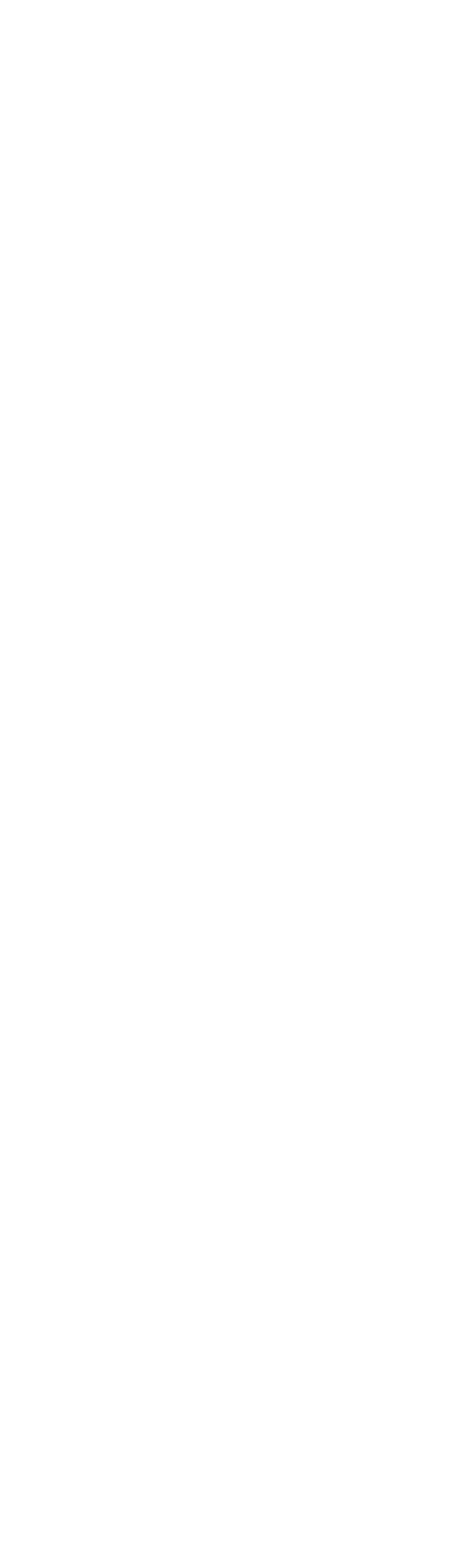
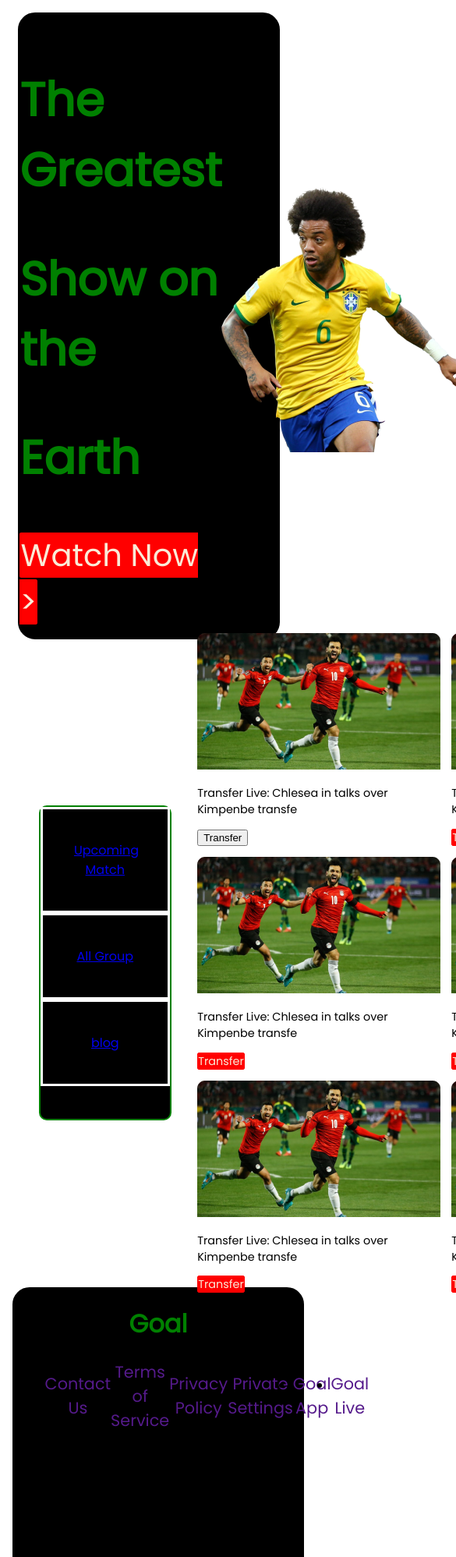
Before and after one commit to FardinRND9999/world-cup-a2, a plain HTML site: page index.html in a window 390 px wide. Shown: the top 1997 px of the page at 78% size, 585 px wide, since content can reach past the window. Before the commit the page ends 844 px from the top, so only its background shows below. Drawn offline with Linux system fonts and the light colour scheme.

Commit message:
fourth commit

```diff
--- a/index.html
+++ b/index.html
@@ -4,9 +4,117 @@
           <meta charset="UTF-8">
           <meta http-equiv="X-UA-Compatible" content="IE=edge">
           <meta name="viewport" content="width=device-width, initial-scale=1.0">
-          <title>Document</title>
+          <title>World Cup</title>
+          <link rel="preconnect" href="https://fonts.googleapis.com">
+<link rel="preconnect" href="https://fonts.gstatic.com" crossorigin>
+<link href="https://fonts.googleapis.com/css2?family=Poppins&display=swap" rel="stylesheet">
+          <link rel="stylesheet" href="style.css">
 </head>
 <body>
+          <section id="container">
+
+                    <div>
+                              <h1>The Greatest</h1>
+                              <h1>Show on the</h1>
+                              <h1>Earth</h1>
+                              <a id="navbar4" href="">Watch Now    ></a>
+
+                    </div>
+                    <div><img src="assets/Banner Image.png" alt="">
+          </div>
+
+   </section>
+
+<section id="container1">
+          <div class="navbar">
+
+            <div class="button"><a  href="flag.html">Upcoming Match</a></div>
+            <div class="button" ><a href="index.html">All Group</a></div>
+            <div class="button" ><a href="index.html">blog </a></li></div>
+
+
+
+
+
+
+
+
+
+          </div>
+
+          <div class="parent-grid">
+                    <div class="child-grid"><img src="assets/Blog Image.png " alt="">
+                      <p>Transfer Live: Chlesea in talks
+                        over Kimpenbe transfe</p>
+                     <button>Transfer</button>
+                  </div>
+                    <div class="child-grid"><img src="assets/Blog Image.png" alt="">
+                      <p>Transfer Live: Chlesea in talks
+                        over Kimpenbe transfe</p>
+                            <a  id="navbar4" href="">Transfer</a>
+                  </div>
+                    <div class="child-grid"><img src="assets/Blog Image.png" alt="">
+                      <p>Transfer Live: Chlesea in talks
+                        over Kimpenbe transfe</p>
+                            <a  id="navbar4"href="">Transfer</a>
+                  </div>
+                    <div class="child-grid"><img src="assets/Blog Image.png" alt="">
+                      <p>Transfer Live: Chlesea in talks
+                        over Kimpenbe transfe</p>
+                            <a id="navbar4" href="">Transfer</a>
+                  </div>
+                    <div class="child-grid"><img src="assets/Blog Image.png" alt="">
+                      <p>Transfer Live: Chlesea in talks
+                        over Kimpenbe transfe</p>
+                            <a id="navbar4" href="">Transfer</a>
+                  </div>
+                    <div class="child-grid"><img src="assets/Blog Image.png" alt="">
+                      <p>Transfer Live: Chlesea in talks
+                        over Kimpenbe transfe</p>
+                            <a id="navbar4" href="">Transfer</a>
+                  </div>
+                    <div class="child-grid"><img src="assets/Blog Image.png" alt="">
+                      <p>Transfer Live: Chlesea in talks
+                        over Kimpenbe transfe</p>
+                            <a id="navbar4" href="">Transfer</a>
+                  </div>
+                    <div class="child-grid"><img src="assets/Blog Image.png" alt="">
+                      <p>Transfer Live: Chlesea in talks
+                        over Kimpenbe transfe</p>
+                            <a id="navbar4" href="">Transfer</a>
+                  </div>
+                    <div class="child-grid"><img src="assets/Blog Image.png" alt="">
+                      <p>Transfer Live: Chlesea in talks
+                        over Kimpenbe transfe</p>
+                            <a id="navbar4" href="">Transfer</a>
+                  </div>
+                  </div>
+
+
+
+
+
+
+
+</section>
+
+
+   <footer id="container2">
+<h1>Goal</h1>
+
+
+<nav class="nav">
+  <ul>
+    <li><a href="">Contact Us</a></li>
+    <li><a href="">Terms of Service</a></li>
+    <li><a href="">Privacy Policy</a></li>
+    <li><a href="">Private Settings</a></li>
+    <li><a href="">Goal App</a></li>
+    <li><a href="">Goal Live</a></li>
+
+  </ul>
+</nav>
+   </footer>
 
 </body>
 </html>
--- a/style.css
+++ b/style.css
@@ -0,0 +1,137 @@
+body{
+          font-family: 'Poppins', sans-serif;
+          max-width: 2240px;
+          margin: auto;
+
+
+
+
+          }
+
+
+
+
+
+
+          #container{
+          display: flex;
+          border:2px solid black;
+          border-radius: 22px;
+          background-color: black;
+          width: 85%;
+          justify-content: center;
+          justify-content: space-evenly;
+          align-items: center;
+          margin-top: 4%;
+          margin-left: 6%;
+          height: 800px;
+          font-size: 2.5em;
+
+          }
+          h1{
+                    color:green;
+
+          }
+          #navbar4{
+                    border: 1px solid red;
+                    border-radius: 3px;
+                    background-color: red;
+                    color: antiquewhite;
+                    text-decoration: none;
+                    width: 100px;
+          }
+          p{
+                    color:aliceblue;
+          }
+          #container1{
+
+                    display: flex;
+
+
+                    width: 85%;
+                    justify-content: center;
+                    justify-content: space-evenly;
+                    align-items: center;
+                    margin-top: 4%;
+                    margin-left: 6%;
+                    height: 800px;
+
+          }
+          .navbar{
+                    border: 2px solid green;
+                    border-radius: 10px;
+                    background-color: black;
+                    width: 50%;
+                    height: 50%;
+                    margin: 8%;
+
+
+
+
+
+          }
+          .button{
+                    border: 3px solid white;
+                    justify-content: center;
+                    align-items: center;
+                    text-align: center;
+                    text-decoration: none;
+                    padding: 40px;
+          }
+
+          .parent-grid{
+                    display: grid;
+                    grid-template-columns: repeat(3,1fr);
+
+          }
+          @media screen and(max-width:576px) {
+                    .parent-grid{
+                              flex-direction: column;
+                    }
+
+          }
+          @media screen and(min-width:577px) and(max-width:1000px) {
+                    .parent-grid{
+                              grid-template-columns: repeat(2,1fr);
+                    }
+          }
+          .child-grid{
+
+                    border-radius: 10px;
+                    font-size: 0.9em;
+                    padding: 7px;
+
+          }
+          .child-grid p{
+          color: black;
+
+          }
+          #container2{
+
+                    border:2px solid black;
+                    border-radius: 22px;
+                    background-color: black;
+                    width: 95%;
+                    height: 800px;
+                    margin: 4%;
+                    text-align: center;
+
+
+
+
+          }
+          .nav ul{
+                    display: flex;
+                    justify-content: space-evenly;
+                    align-items: center;
+
+          }
+
+          .nav ul li a{
+                    text-decoration: none;
+                    font-size: 1.3rem;
+
+          }
+          .nav ul li{
+                    text-decoration: none;
+          }
```
Also changed, not shown: flag.html (+133 -0 lines).
